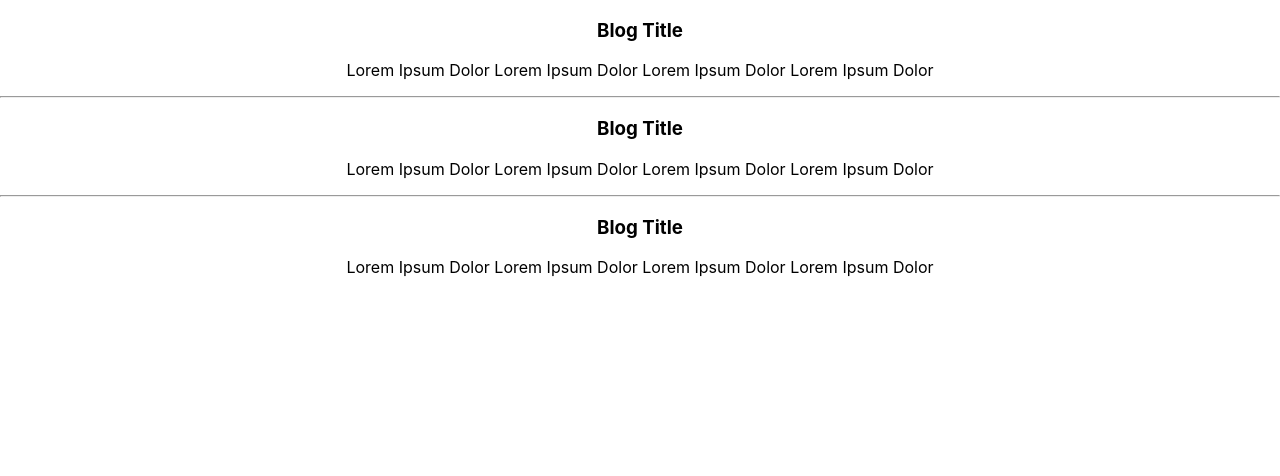
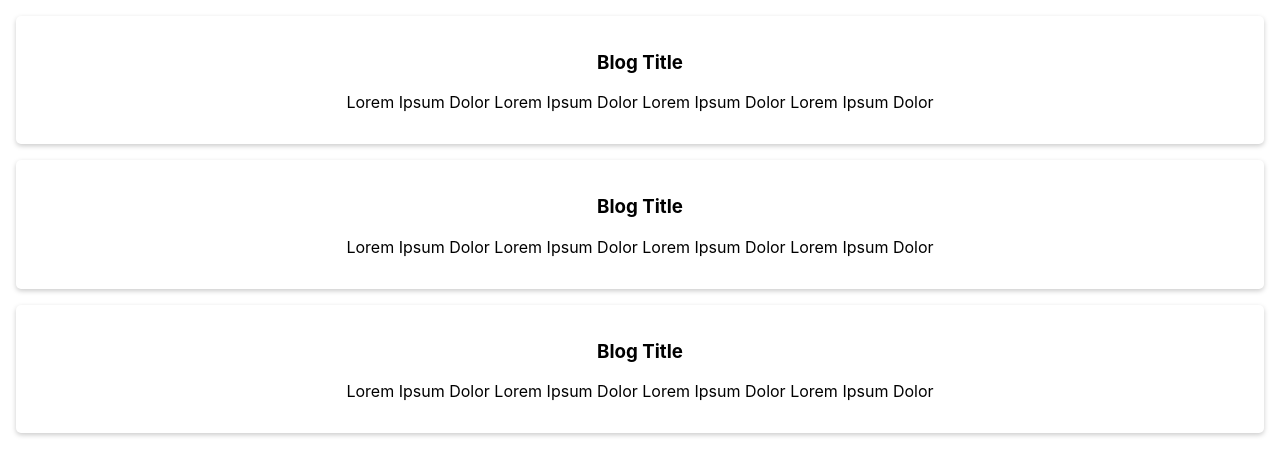
Before and after one commit to JSingh1003/first-react-app, a React (Create React App) app: page / in a window 1280 px wide. Shown: the top 476 px of the page. Built offline with nearby package versions, Linux system fonts and the light colour scheme.

Commit message:
Adding Styles

```diff
--- a/src/App.css
+++ b/src/App.css
@@ -36,3 +36,11 @@
     transform: rotate(360deg);
   }
 }
+
+.BlogCard{
+    margin: 16px;
+      padding: 16px;
+      box-sizing: border-box;
+      border-radius: 5px;
+      box-shadow: 0 2px 5px #ccc;
+  }
--- a/src/App.js
+++ b/src/App.js
@@ -10,17 +10,15 @@
 
   return (
     <div className="App">
-      <div>
+      <div className="BlogCard">
         <h3>{blogObj.title}</h3>
         <p>{blogObj.description}</p>
       </div>
-      <hr></hr>
-      <div>
+      <div className="BlogCard">
         <h3>{blogObj.title}</h3>
         <p>{blogObj.description}</p>
       </div>
-      <hr></hr>
-      <div>
+      <div className="BlogCard">
         <h3>{blogObj.title}</h3>
         <p>{blogObj.description}</p>
       </div>
```
